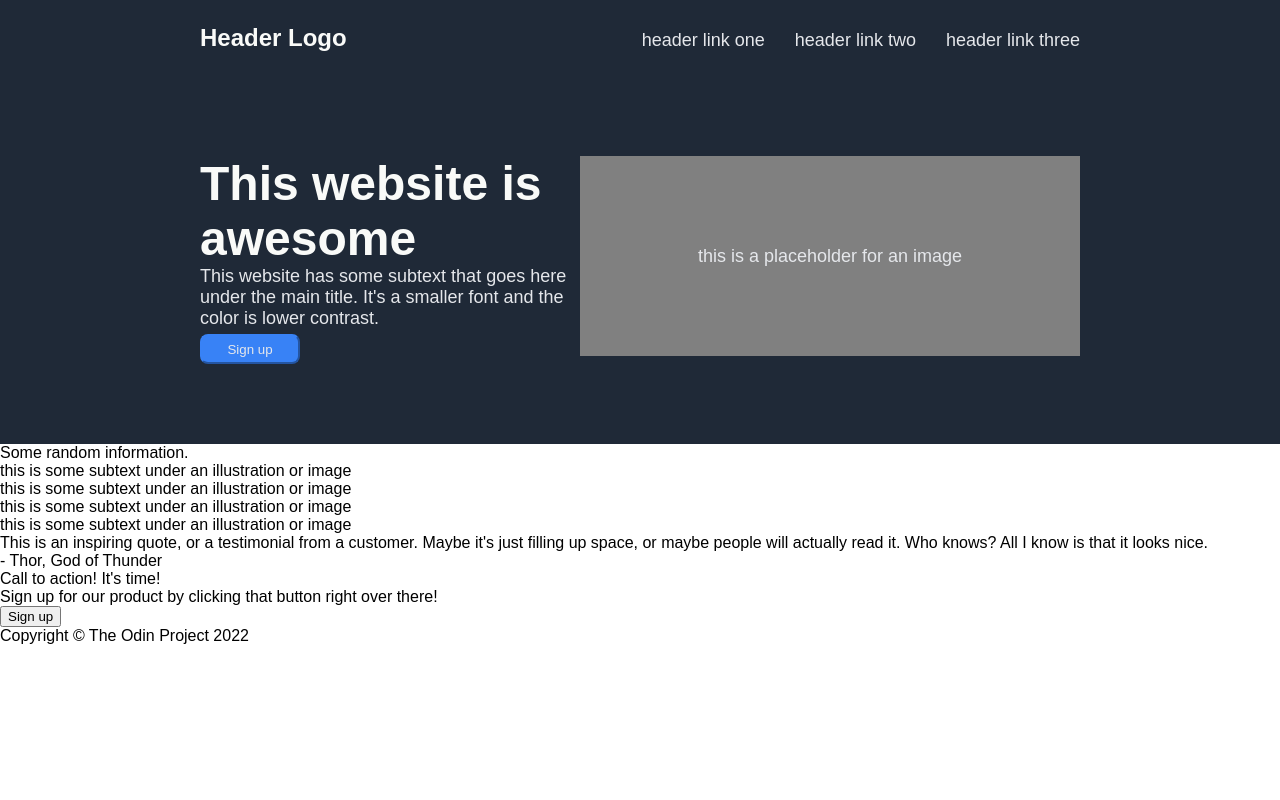
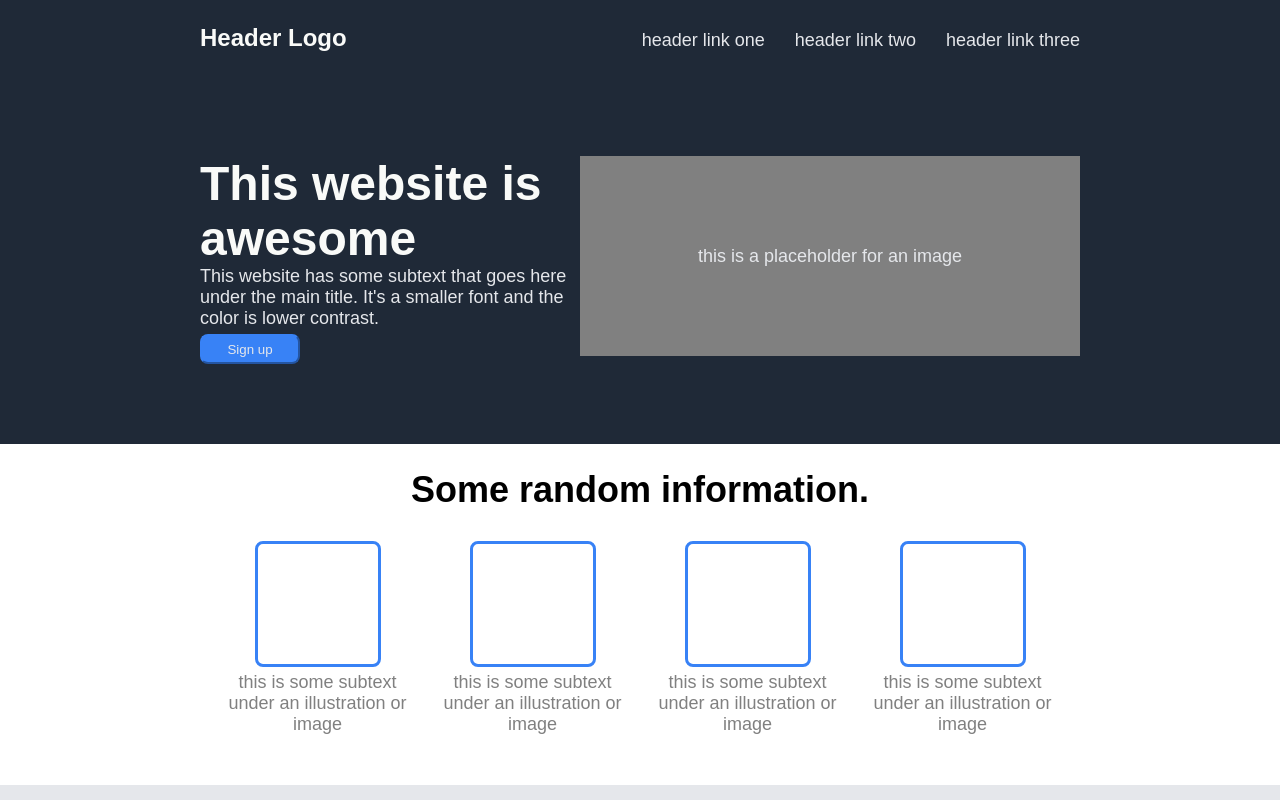
Before and after one commit to snbns/top-project-LandingPage, a plain HTML site: page index.html in a window 1280 px wide. Shown: the top 800 px of the page. Drawn offline with Linux system fonts and the light colour scheme.

Commit message:
styled quote aka third section

```diff
--- a/style.css
+++ b/style.css
@@ -70,3 +70,63 @@ a {
     align-items: center;
     justify-content: center;
 }
+
+.second .title {
+    font-size: 36px;
+    font-weight: bolder;
+    text-align: center;
+    padding: 25px;
+}
+
+.square {
+    border: 3px solid #3882f6;
+    height: 120px;
+    width: 120px;
+    border-radius: 8px;
+    margin: 5px;
+}
+
+.container {
+    display: flex;
+    justify-content: center;
+    margin-bottom: 50px;
+    gap: 15px;
+}
+
+.item {
+    max-width: 200px;
+    display: flex;
+    flex-direction: column;
+    justify-content: center;
+    align-items: center;
+    text-align: center;
+}
+
+.item .text {
+    color: grey;
+    font-size: 18px;
+}
+
+.third {
+    background-color: #E5E7EB;
+    padding: 80px 500px;
+}
+
+.quote {
+    font-size: 36px;
+    font-weight: lighter;
+    font-style: italic;
+    color: #1f2937;
+}
+
+.quotee {
+    font-weight: bolder;
+    text-align: end;
+    margin-top: 5px;
+}
+
+.fourth {
+    margin: 80px 200px;
+    padding: 30px 70px;
+    background-color: #3882f6;
+}
```
